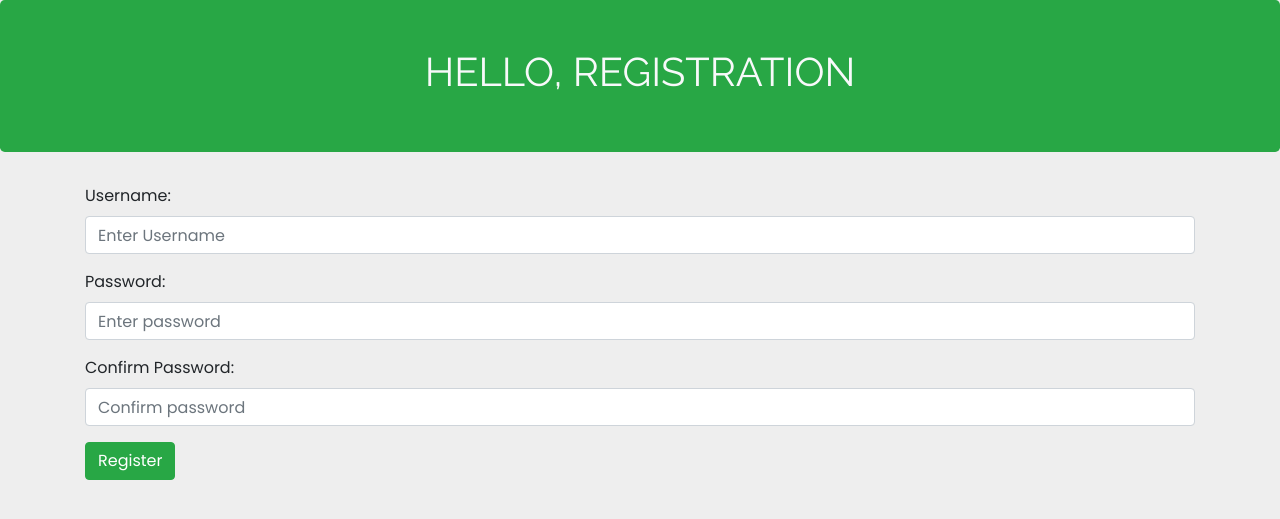
After one commit to KramStyles/flask-retro, a Flask app: page /reg in a window 1280 px wide. The commit adds this page. Shown: the top 519 px of the page. Run offline with Flask 2, Linux system fonts and the light colour scheme.

Commit message:
added login and register and logout

```diff
--- a/app.py
+++ b/app.py
@@ -1,4 +1,4 @@
-from flask import Flask, render_template, request, g, session
+from flask import Flask, render_template, request, g, session, redirect, url_for
 from secrets import token_urlsafe
 
 from model import User
@@ -18,7 +18,14 @@ def home():
 def login():
     return render_template('login.html')
 
+@app.route('/reg')
+def register():
+    return render_template('register.html')
 
+@app.route('/logout')
+def logout():
+    session.pop('username', None)
+    return redirect(url_for('home'))
 
 @app.route('/check')
 def check():
@@ -52,9 +59,9 @@ def sign_in():
     if profile.check_user_exists():
         if profile.authenticate(user, password):
             g.current = user
-            session['username'] = user
+            session['username'] = g.get('current')
             print(session)
-            msg =  g.get('current')
+            return redirect(url_for('home'))
         else: msg = "Invalid Authentication"
     return f'<h2>{msg}</h2>'
 
--- /dev/null
+++ b/templates/register.html
@@ -0,0 +1,23 @@
+{% extends 'structure.html' %}
+{% block head %}Hello, Registration{% endblock head %}
+{% block body %}
+
+    <form action="/home_form" method="post">
+        <div class="form-group">
+            <label for="text">Username:</label>
+            <input type="text" class="form-control" placeholder="Enter Username" id="username" name='username'>
+          </div>
+
+          <div class="form-group">
+            <label for="pwd">Password:</label>
+            <input type="password" class="form-control" placeholder="Enter password" id="pwd" name='password'>
+          </div>
+
+          <div class="form-group">
+            <label for="confirm">Confirm Password:</label>
+            <input type="password" class="form-control" placeholder="Confirm password" id="confirm" name='confirm'>
+          </div>
+
+          <button type="submit" class="btn btn-success">Register</button>
+    </form>
+{% endblock body %}
--- a/templates/structure.html
+++ b/templates/structure.html
@@ -13,7 +13,7 @@
 
 <body>
     <div class="jumbotron bg-success text-light text-center p-5 text-uppercase">
-        <h1>{%block head%} welcome {%endblock%}</h1>
+        <h1>{%block head%} welcome {{ session['username'] }} {%endblock%}</h1>
     </div>
     <div class="container">
         {%block body%}
```
Also changed, not shown: templates/index.html (+0 -19 lines), templates/login.html (added, +17 -0 lines).
